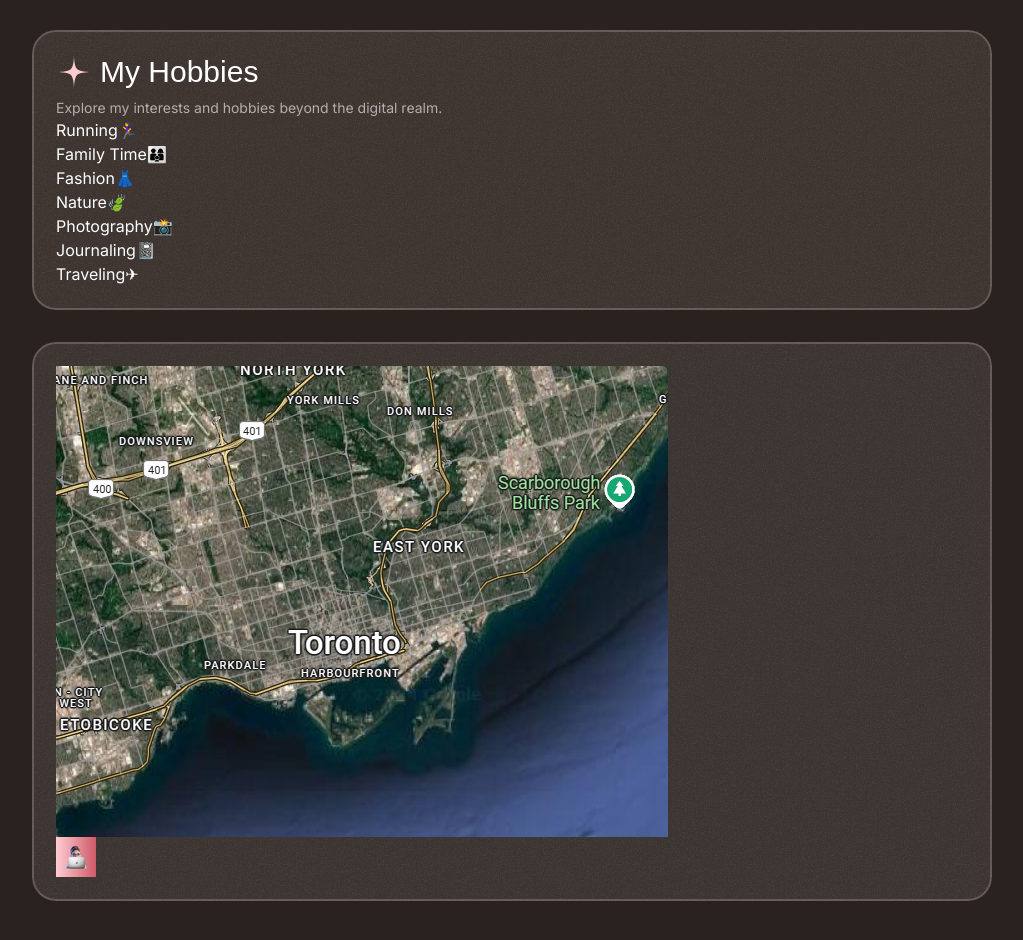
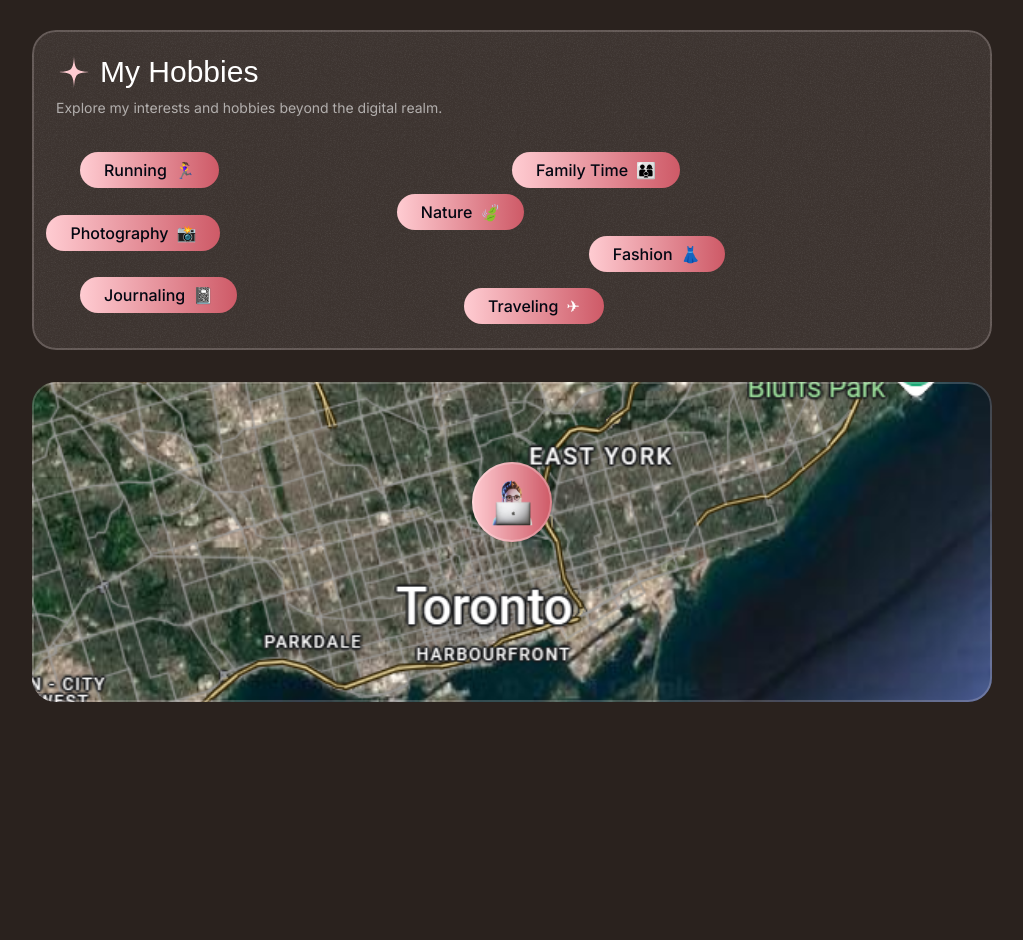
Before and after one commit to itsadrianapaiva/itsadrianapaiva.github.io, a Next.js app: page / in a window 1280 px wide. Shown: the part 5240-6180 px from the top of the page, without its empty margins (128-1151 px from the left). After the commit the page ends 6022 px from the top, so only its background shows below. Built offline with nearby package versions, Linux system fonts and the light colour scheme; a web font is replaced by a local one.

Commit message:
about me section done

```diff
--- a/src/sections/About.tsx
+++ b/src/sections/About.tsx
@@ -76,30 +76,44 @@ const hobbies = [
   {
     title: 'Running',
     emoji: '🏃‍♀️',
+    left: '5%',
+    top: '5%',
   },
   {
     title: 'Family Time',
     emoji: '👨‍👩‍👦',
+    left: '50%',
+    top: '5%',
   },
   {
     title: 'Fashion',
-    emoji: '👗 ',
+    emoji: '👗',
+    left: '58%',
+    top: '45%',
+  },
+  {
+    title: 'Photography',
+    emoji: '📸',
+    left: '1.5%',
+    top: '35%',
   },
   {
     title: 'Nature',
     emoji: '🍃',
-  },
-  {
-    title: 'Photography',
-    emoji: '📸',
+    left: '38%',
+    top: '25%',
   },
   {
     title: 'Journaling',
     emoji: '📓',
+    left: '5%',
+    top: '65%',
   },
   {
     title: 'Traveling',
     emoji: '✈',
+    left: '45%',
+    top: '70%',
   },
 ];
 
@@ -127,31 +141,56 @@ export const AboutSection = () => {
               />
             </div>
           </Card>
-          <Card className="h-[320px]">
-            <CardHeader title="My Toolbox" description="Explore the technologies and tools that I use to craft exceptional digital experiences." className="px-6 pt-6" />
-            <ToolboxItems items={toolboxItems} className="mt-6" itemsWrapperClassName='-translate-x-1/2'/>
-            <ToolboxItems items={toolboxItems} className="mt-6"/>
+          <Card className='h-[320px]'>
+            <CardHeader
+              title='My Toolbox'
+              description='Explore the technologies and tools that I use to craft exceptional digital experiences.'
+              className='px-6 pt-6'
+            />
+            <ToolboxItems
+              items={toolboxItems}
+              className='mt-6'
+              itemsWrapperClassName='-translate-x-1/2'
+            />
+            <ToolboxItems
+              items={toolboxItems}
+              className='mt-6'
+            />
           </Card>
-          <Card className="p-6">
-            <CardHeader title="My Hobbies" description="Explore my interests and hobbies beyond the digital realm." />
-            <div>
+          <Card className='flex h-[320px] flex-col'>
+            <CardHeader
+              title='My Hobbies'
+              description='Explore my interests and hobbies beyond the digital realm.'
+              className='px-6 py-6'
+            />
+            <div className='relative flex-1'>
               {hobbies.map((hobby) => (
-                <div key={hobby.title}>
-                  <span>{hobby.title}</span>
+                <div
+                  key={hobby.title}
+                  className='to-intense-pink absolute inline-flex items-center gap-2 rounded-full bg-gradient-to-r from-medium-pink px-6 py-1.5'
+                  style={{ left: hobby.left, top: hobby.top }}
+                >
+                  <span className='font-medium text-gray-950'>
+                    {hobby.title}
+                  </span>
                   <span>{hobby.emoji}</span>
                 </div>
               ))}
             </div>
           </Card>
-          <Card className="p-6">
+          <Card className='relative h-[320px]'>
             <Image
               src={mapImage}
               alt='Map'
+              className='h-full w-full object-cover'
             />
-            <Image
-              src={myMemoji}
-              alt='Memoji'
-            />
+            <div className='absolute left-1/2 top-1/2 -translate-x-1/2 -translate-y-1/2 size-20 rounded-full after:content-[""] after:absolute after:inset-0 after:outline after:outline-2 after:-outline-offset-2 after:rounded-full after:outline-light-pink/30 after:-translate-y-10'>
+              <Image
+                src={myMemoji}
+                alt='Memoji'
+                className="size-20 rounded-full -translate-y-10"
+              />
+            </div>
           </Card>
         </div>
       </div>
```
Also changed, not shown: src/assets/images/adriana-avatar-laptop.png, src/assets/images/torontomap.jpg (added).
